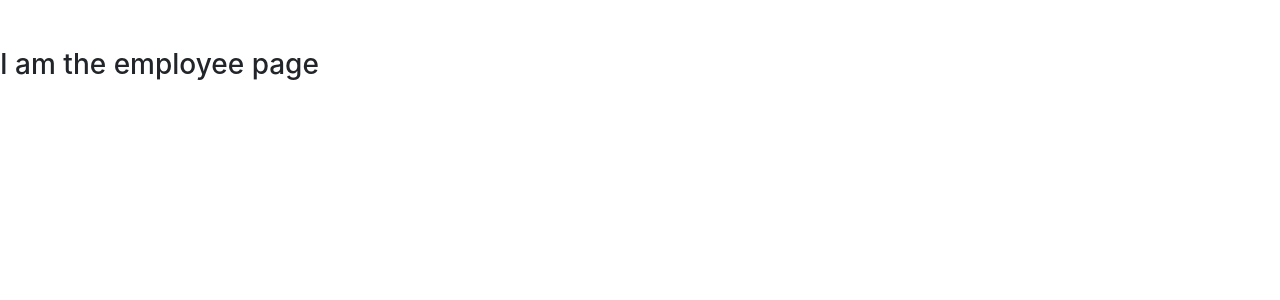
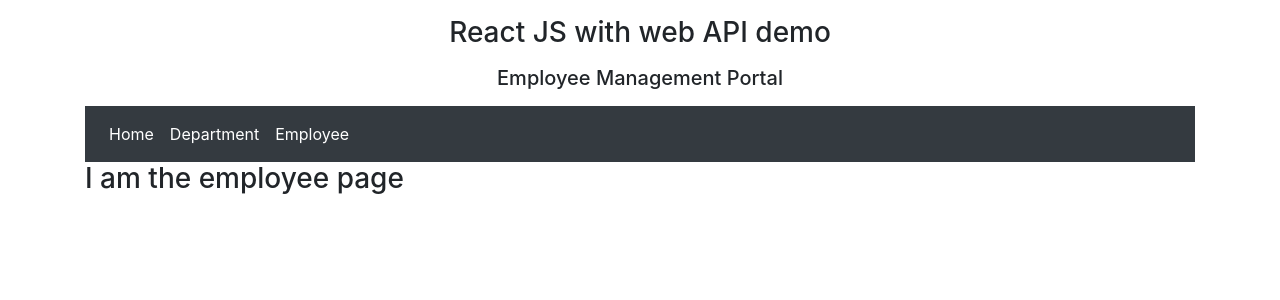
Before and after one commit to emwhylaj/employee-management-app, a React (Create React App) app: page /department in a window 1280 px wide. Shown: the top 300 px of the page. Built offline with nearby package versions, Linux system fonts and the light colour scheme.

Commit message:
Uodated work

```diff
--- a/src/App.js
+++ b/src/App.js
@@ -1,15 +1,21 @@
-import logo from "./logo.svg";
 import "./App.css";
-import Button from "react-bootstrap/Button";
 import { Home } from "./components/Home";
 import { Employee } from "./components/Employee";
 import { Department } from "./components/Department";
 import { Switch, Route, BrowserRouter } from "react-router-dom";
+import { Navigation } from "./components/Navigation";
 
 function App() {
   return (
     <BrowserRouter>
-      <div className="mt-5 d-flex justify-content-left">
+      <div className="container">
+        <h3 className="m-3 d-flex justify-content-center">
+          React JS with web API demo
+        </h3>
+        <h5 className="m-3 d-flex justify-content-center">
+          Employee Management Portal
+        </h5>
+        <Navigation />
         <Switch>
           <Route path="/" component={Home} exact />
           <Route path="/" component={Employee} />
--- a/src/components/Department.jsx
+++ b/src/components/Department.jsx
@@ -1,11 +1,41 @@
 import React, { Component } from "react";
+import { Table } from "react-boostrap";
 
 export class Department extends Component {
+  constructor(prop) {
+    super(prop);
+    this.state = { deps: [] };
+  }
+  componentDidMount() {
+    this.refreshList();
+  }
+
+  refreshList() {
+    this.setState({
+      deps: [
+        { DepartmentID: 1, Department: "IT" },
+        { DepartmentID: 2, DepartmentName: "Account" },
+      ],
+    });
+  }
   render() {
     return (
-      <div>
-        <h3>I am the department page</h3>
-      </div>
+      <Table className="mt-4" striped bordered hover size="sm">
+        <thead>
+          <tr>
+            <th>DepartmentID</th>
+            <th>DepartmentName</th>
+          </tr>
+        </thead>
+        <tbody>
+          {deps.map((dep) => (
+            <tr key={dep.DepartmentID}>
+              <td>{dep.DepartmentID}</td>
+            </tr>
+          ))}
+          ;
+        </tbody>
+      </Table>
     );
   }
 }
--- /dev/null
+++ b/src/components/Navigation.jsx
@@ -0,0 +1,29 @@
+import React, { Component } from "react";
+import { Nav, Navbar} from "react-bootstrap";
+import { NavLink } from "react-router-dom";
+
+export class Navigation extends Component {
+  render() {
+    return (
+      <Navbar bg="dark" expand="lg">
+        <Navbar.Toggle aria-controls="basic-navbar-nav" />
+        <Navbar.Collapse id="basic-navbar-nav">
+          <Nav>
+            <NavLink className="d-inline p-2 bg-dark text-white" to="/">
+              Home
+            </NavLink>
+            <NavLink
+              className="d-inline p-2 bg-dark text-white"
+              to="/department"
+            >
+              Department
+            </NavLink>
+            <NavLink className="d-inline p-2 bg-dark text-white" to="/employee">
+              Employee
+            </NavLink>
+          </Nav>
+        </Navbar.Collapse>
+      </Navbar>
+    );
+  }
+}
```
Also changed, not shown: 1 other file (tests, documents, lock files or other folders).
